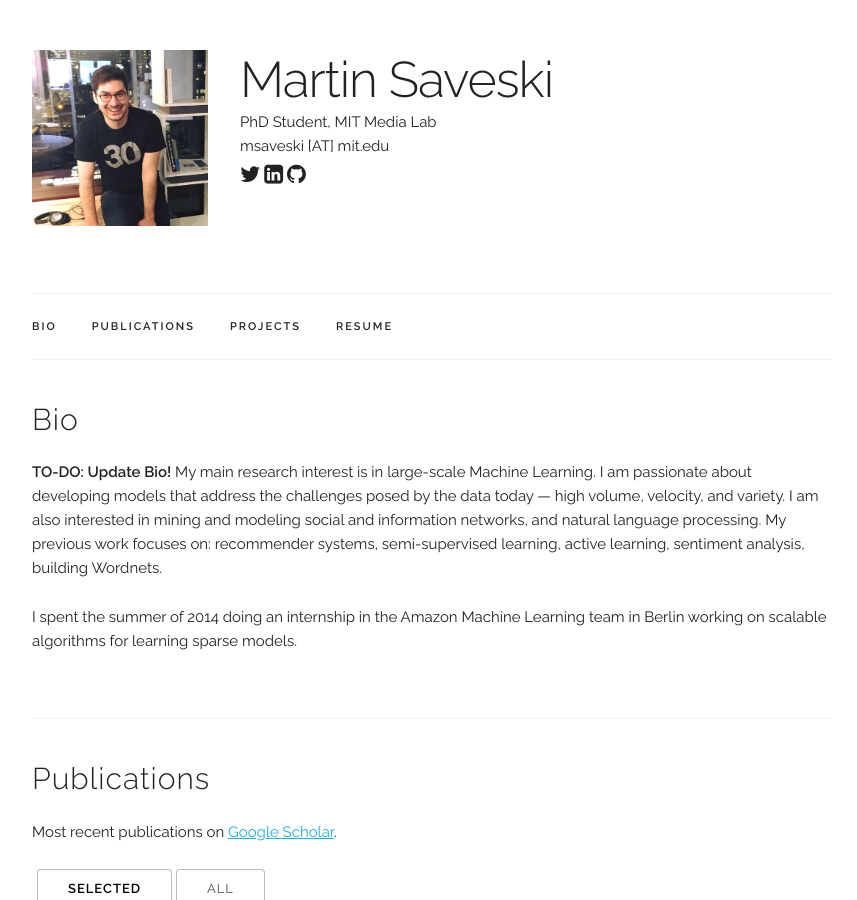
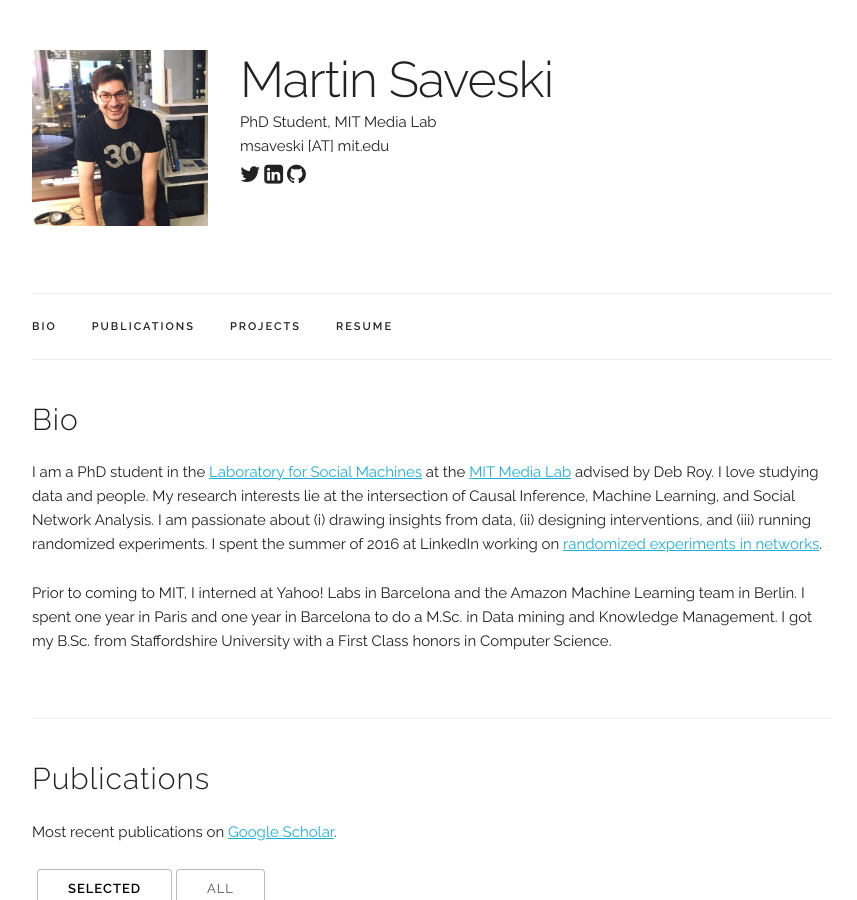
Before and after one commit to msaveski/www_personal, a Jekyll site: the page built from index.html, in a window 1280 px wide and 900 px high. Shown: the whole window, without its empty margins (208-1065 px from the left). Built offline with Jekyll 4.4.1, drawn with Linux system fonts in a browser that asks for light colours.

Commit message:
changed bio and moved it from data/main_info to index.html

```diff
--- a/_data/main_info.yaml
+++ b/_data/main_info.yaml
@@ -6,14 +6,3 @@ twitter: "https://twitter.com/msaveski"
 linkedin: "https://www.linkedin.com/in/msaveski"
 github: "https://github.com/msaveski"
 google_analystics_tracking_id: 'UA-46778883-1'
-bio: >
-  <p>
-  <b>TO-DO: Update Bio!</b>
-  My main research interest is in large-scale Machine Learning.
-  I am passionate about developing models that address the challenges posed by the data today — high volume, velocity, and variety.
-  I am also interested in mining and modeling social and information networks, and natural language processing.
-  My previous work focuses on: recommender systems, semi-supervised learning, active learning, sentiment analysis, building Wordnets.
-  </p>
-  <p>
-  I spent the summer of 2014 doing an internship in the Amazon Machine Learning team in Berlin working on scalable algorithms for learning sparse models.
-  </p>
--- a/index.html
+++ b/index.html
@@ -5,7 +5,19 @@ title: Home
 <!-- ========== BIO ========== -->
 <div class="docs-section" id="bio">
   <h4>Bio</h4>
-  {{ site.data.main_info.bio }}
+  <p>
+  I am a PhD student in the <a href="http://socialmachines.media.mit.edu/">Laboratory for Social Machines</a> at the <a href="https://www.media.mit.edu/">MIT Media Lab</a> advised by Deb Roy.
+  I love studying data and people.
+  My research interests lie at the intersection of Causal Inference, Machine Learning, and Social Network Analysis.
+  I am passionate about (i) drawing insights from data, (ii) designing interventions, and (iii) running randomized experiments.
+  I spent the summer of 2016 at LinkedIn working on <a href="{{ '/projects/2016_network-ab-testing.html' | absolute_url }}">randomized experiments in networks</a>.
+  </p>
+
+  <p>
+  Prior to coming to MIT, I interned at Yahoo! Labs in Barcelona and the Amazon Machine Learning team in Berlin.
+  I spent one year in Paris and one year in Barcelona to do a M.Sc. in Data mining and Knowledge Management.
+  I got my B.Sc. from Staffordshire University with a First Class honors in Computer Science.
+  </p>
 </div>
 
 
@@ -30,15 +42,15 @@ title: Home
           <p><i>{{ paper.venue }}</i></p>
            <div class="paper-buttons">
             {% if paper.paper_pdf %}
-              <a class="button" href="{{ paper.paper_pdf | prepend: site.baseurl }}" target="_blank">Paper</a>
+              <a class="button" href="{{ paper.paper_pdf | absolute_url }}" target="_blank">Paper</a>
             {% endif %}
 
             {% if paper.slides %}
-              <a class="button" href="{{ paper.slides | prepend: site.baseurl }}" target="_blank">Slides</a>
+              <a class="button" href="{{ paper.slides | absolute_url }}" target="_blank">Slides</a>
             {% endif %}
 
             {% if paper.poster %}
-              <a class="button" href="{{ paper.poster | prepend: site.baseurl }}" target="_blank">Poster</a>
+              <a class="button" href="{{ paper.poster | absolute_url }}" target="_blank">Poster</a>
             {% endif %}
 
             {% if paper.video %}
@@ -61,15 +73,15 @@ title: Home
           <p><i>{{ paper.venue }}</i></p>
            <div class="paper-buttons">
             {% if paper.paper_pdf %}
-              <a class="button" href="{{ paper.paper_pdf | prepend: site.baseurl }}" target="_blank">Paper</a>
+              <a class="button" href="{{ paper.paper_pdf | absolute_url }}" target="_blank">Paper</a>
             {% endif %}
 
             {% if paper.slides %}
-              <a class="button" href="{{ paper.slides | prepend: site.baseurl }}" target="_blank">Slides</a>
+              <a class="button" href="{{ paper.slides | absolute_url }}" target="_blank">Slides</a>
             {% endif %}
 
             {% if paper.poster %}
-              <a class="button" href="{{ paper.poster | prepend: site.baseurl }}" target="_blank">Poster</a>
+              <a class="button" href="{{ paper.poster | absolute_url }}" target="_blank">Poster</a>
             {% endif %}
 
             {% if paper.video %}
@@ -164,7 +176,7 @@ title: Home
 <div class="docs-section" id="resume">
   <h4>Resume</h4>
 
-  <p>Full Resume in <a href={{ "/assets/cv/cv_jan_2016.pdf" | prepend: site.baseurl }} target="_blank">PDF</a>.</p>
+  <p>Full Resume in <a href={{ "/assets/cv/cv_jan_2016.pdf" | absolute_url }} target="_blank">PDF</a>.</p>
 
   <!-- The Timeline -->
   <ul class="timeline">
```
